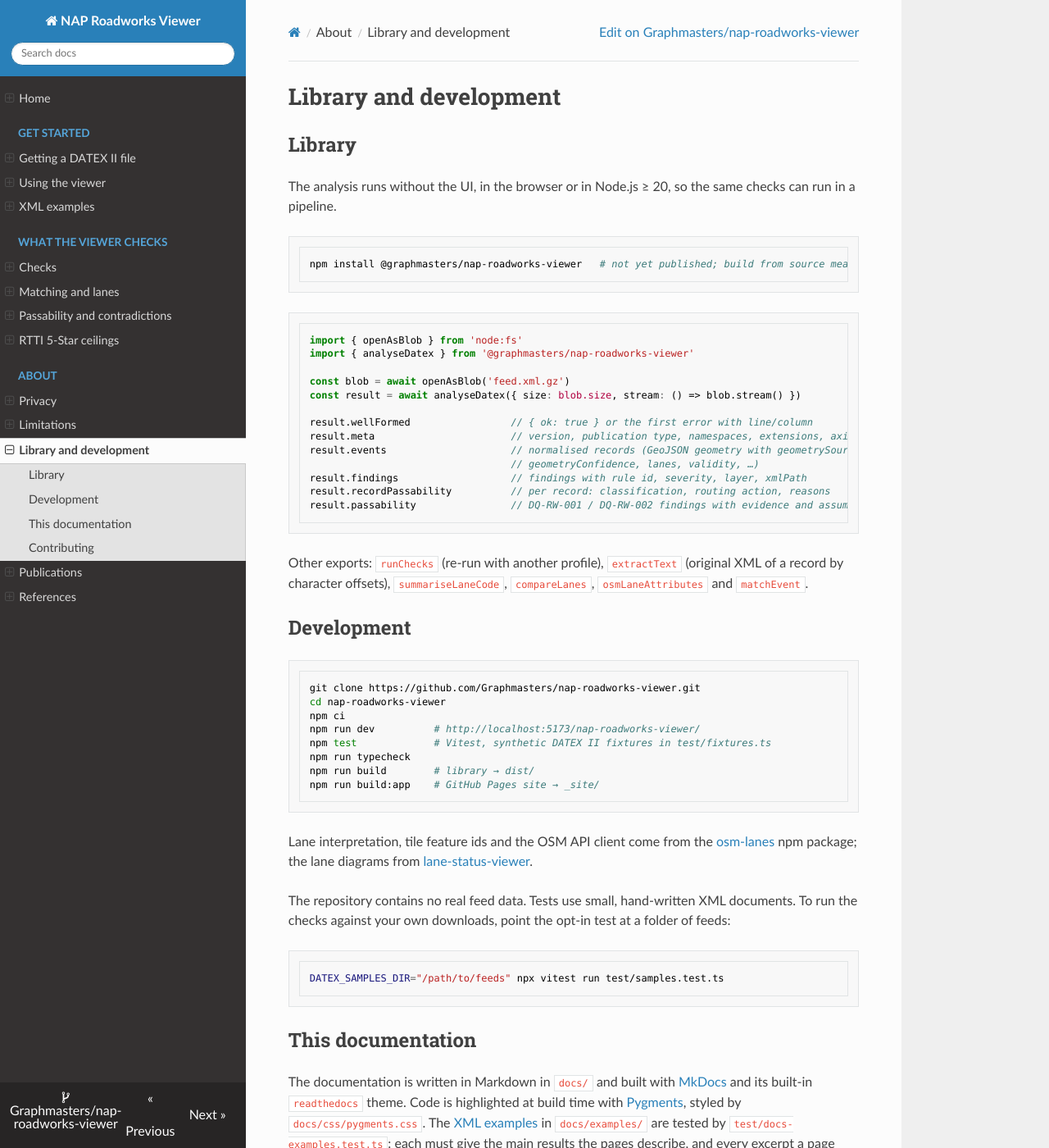
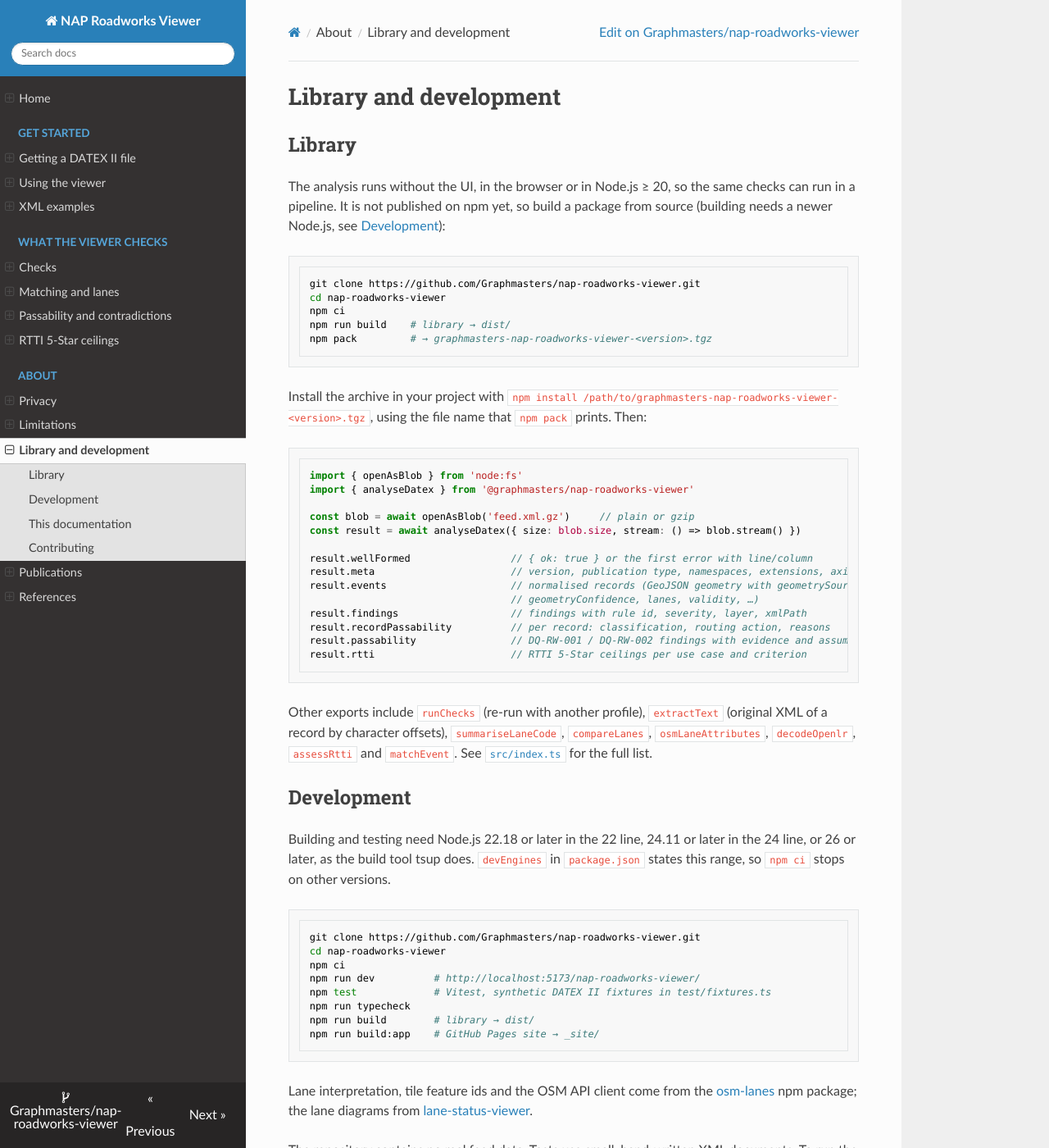
Before and after one commit to Graphmasters/nap-roadworks-viewer, an MkDocs documentation site: the page built from docs/development.md, in a window 1280 px wide and 1400 px high. Shown: the whole window at 82% size. Built offline with MkDocs 1.6.1, drawn with Linux system fonts in a browser that asks for light colours.

Commit message:
Align the README with the documentation site
README:
- Replace the collapsed reference sections (features, OpenLR, matching,
  DQ-RW-001, RTTI) with one-line summaries that link the docs pages.
  This also removes the stale RTTI polyline row and the claim that H/P
  are MDM lane codes.
- Limitations: an OpenLR line is drawn even when it fails OLR-003/004,
  matching on a straight OpenLR line can miss the road, and lanes get
  their own bullet. Remove the ALERT-C sentence repeated by 51c6781.

Docs:
- Privacy: Overpass is also the fallback for small boxes.
- Library and development: build a package with npm pack, show
  result.rtti and more exports, and state the Node.js range for
  building.

Co-Authored-By: Claude Opus 5.5 <noreply@anthropic.com>

````diff
--- a/docs/development.md
+++ b/docs/development.md
@@ -3,17 +3,26 @@
 ## Library
 
 The analysis runs without the UI, in the browser or in Node.js ≥ 20, so the same checks can run in a
-pipeline.
+pipeline. It is not published on npm yet, so build a package from source (building needs a newer
+Node.js, see [Development](#development)):
 
 ```sh
-npm install @graphmasters/nap-roadworks-viewer   # not yet published; build from source meanwhile
+git clone https://github.com/Graphmasters/nap-roadworks-viewer.git
+cd nap-roadworks-viewer
+npm ci
+npm run build    # library → dist/
+npm pack         # → graphmasters-nap-roadworks-viewer-<version>.tgz
 ```
+
+Install the archive in your project with
+`npm install /path/to/graphmasters-nap-roadworks-viewer-<version>.tgz`, using the file name that
+`npm pack` prints. Then:
 
 ```ts
 import { openAsBlob } from 'node:fs'
 import { analyseDatex } from '@graphmasters/nap-roadworks-viewer'
 
-const blob = await openAsBlob('feed.xml.gz')
+const blob = await openAsBlob('feed.xml.gz')     // plain or gzip
 const result = await analyseDatex({ size: blob.size, stream: () => blob.stream() })
 
 result.wellFormed                 // { ok: true } or the first error with line/column
@@ -23,12 +32,20 @@ result.events                     // normalised records (GeoJSON geometry with g
 result.findings                   // findings with rule id, severity, layer, xmlPath
 result.recordPassability          // per record: classification, routing action, reasons
 result.passability                // DQ-RW-001 / DQ-RW-002 findings with evidence and assumptions
+result.rtti                       // RTTI 5-Star ceilings per use case and criterion
 ```
 
-Other exports: `runChecks` (re-run with another profile), `extractText` (original XML of a record by
-character offsets), `summariseLaneCode`, `compareLanes`, `osmLaneAttributes` and `matchEvent`.
+Other exports include `runChecks` (re-run with another profile), `extractText` (original XML of a
+record by character offsets), `summariseLaneCode`, `compareLanes`, `osmLaneAttributes`,
+`decodeOpenlr`, `assessRtti` and `matchEvent`. See
+[`src/index.ts`](https://github.com/Graphmasters/nap-roadworks-viewer/blob/main/src/index.ts) for the
+full list.
 
 ## Development
+
+Building and testing need Node.js 22.18 or later in the 22 line, 24.11 or later in the 24 line, or
+26 or later, as the build tool tsup does. `devEngines` in `package.json` states this range, so
+`npm ci` stops on other versions.
 
 ```sh
 git clone https://github.com/Graphmasters/nap-roadworks-viewer.git
````
Also changed, not shown: README.md (+24 -148 lines), docs/privacy.md (+1 -1 lines).
